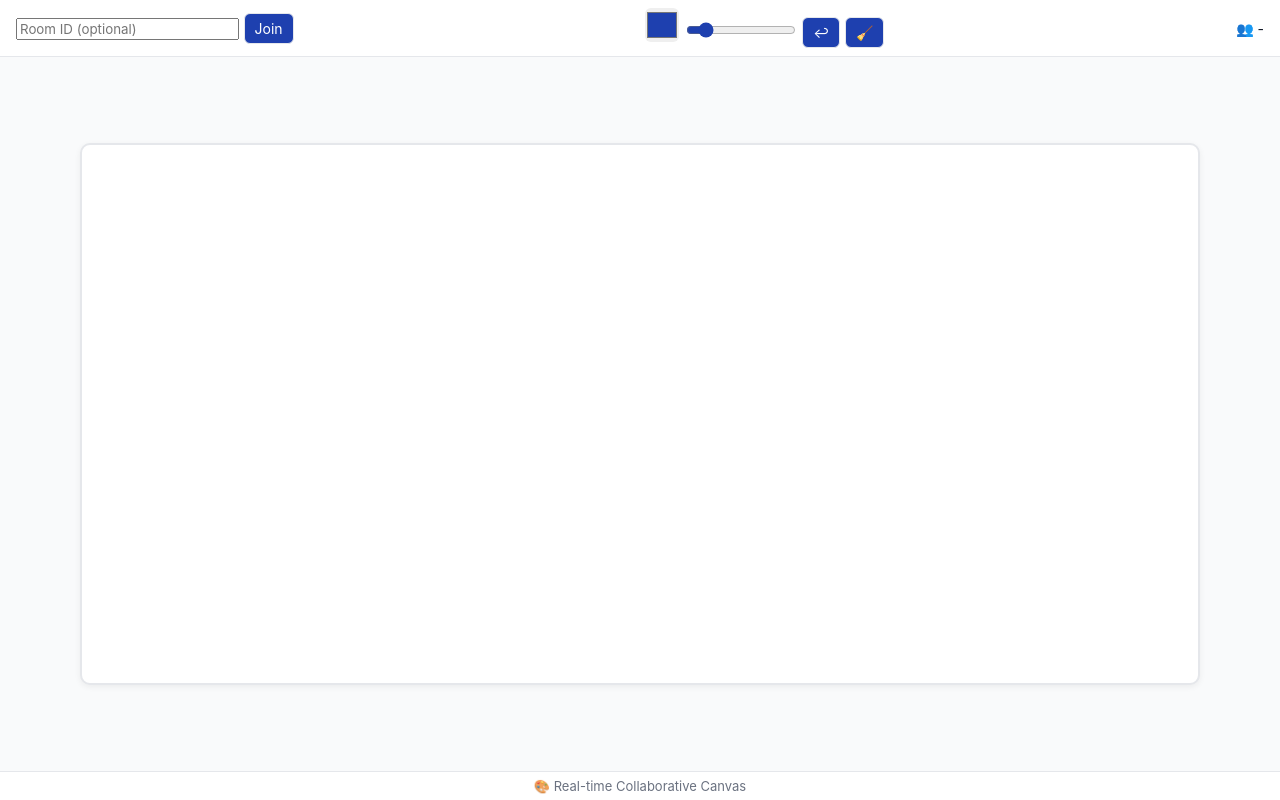
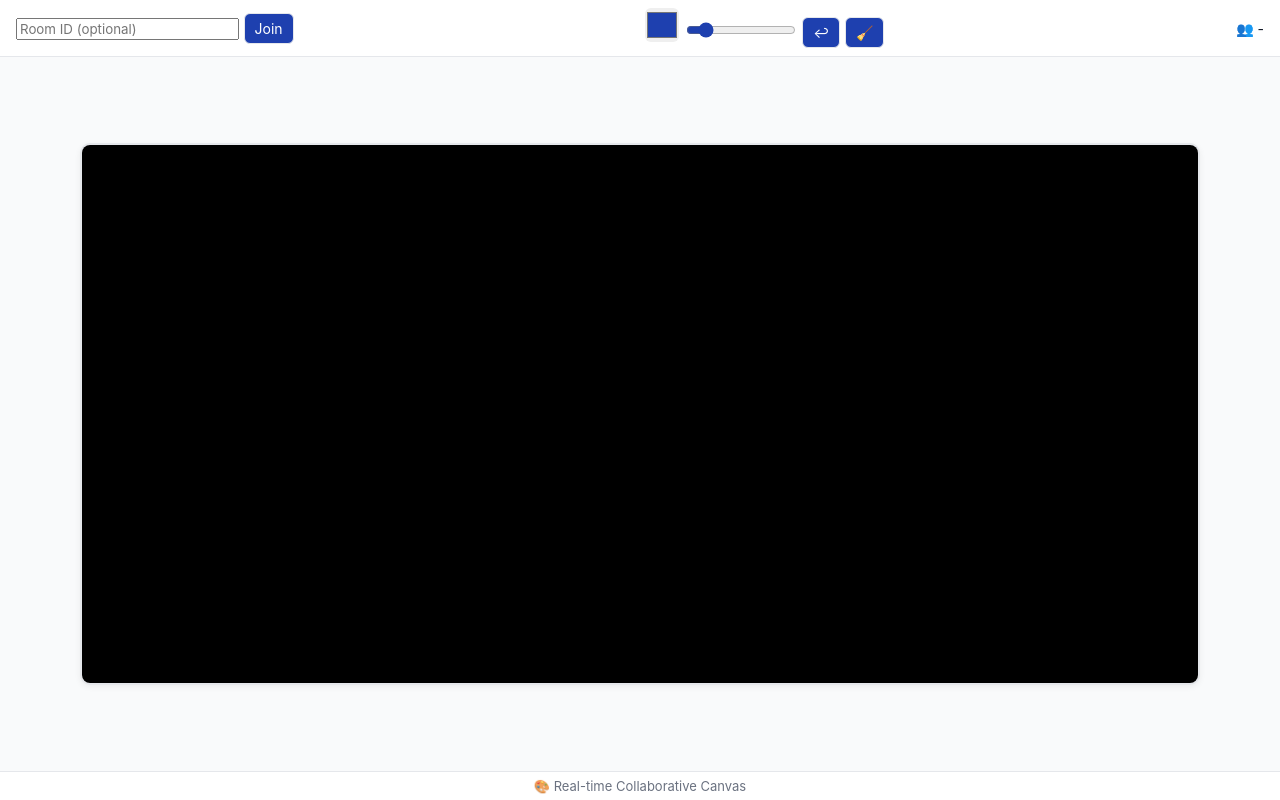
Before and after one commit to rishitha-pathipati/collaborative-canvas, a plain HTML site: page client/index.html in a window 1280 px wide. Drawn offline with nearby package versions, Linux system fonts and the light colour scheme.

Commit message:
include it in index.html

```diff
--- a/client/index.html
+++ b/client/index.html
@@ -42,5 +42,6 @@
 
   <!-- ✅ Main app logic (join, draw, undo, etc.) -->
   <script src="./main.js"></script>
+  <script src="./canvas.js"></script>
 </body>
 </html>
```
